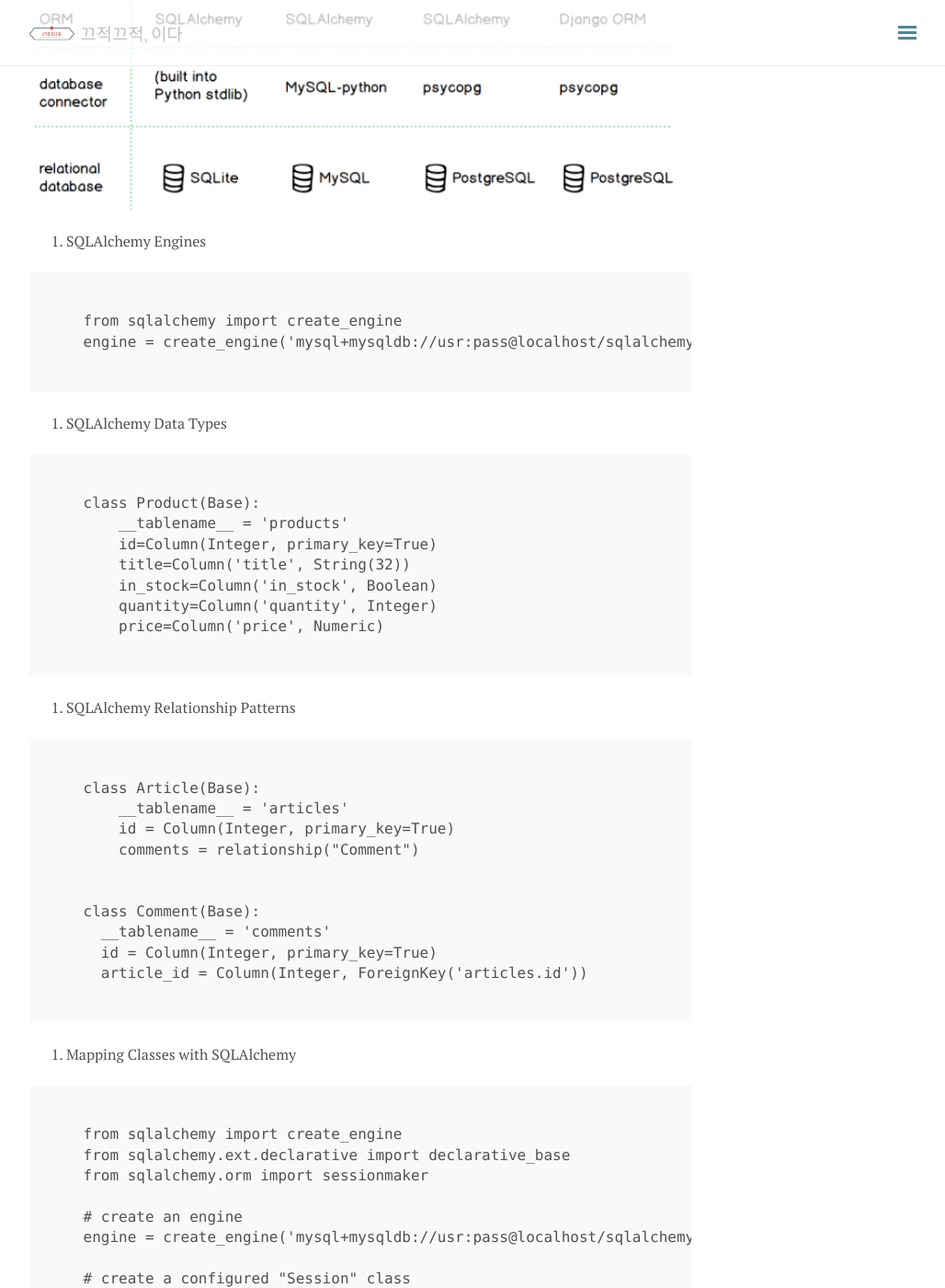
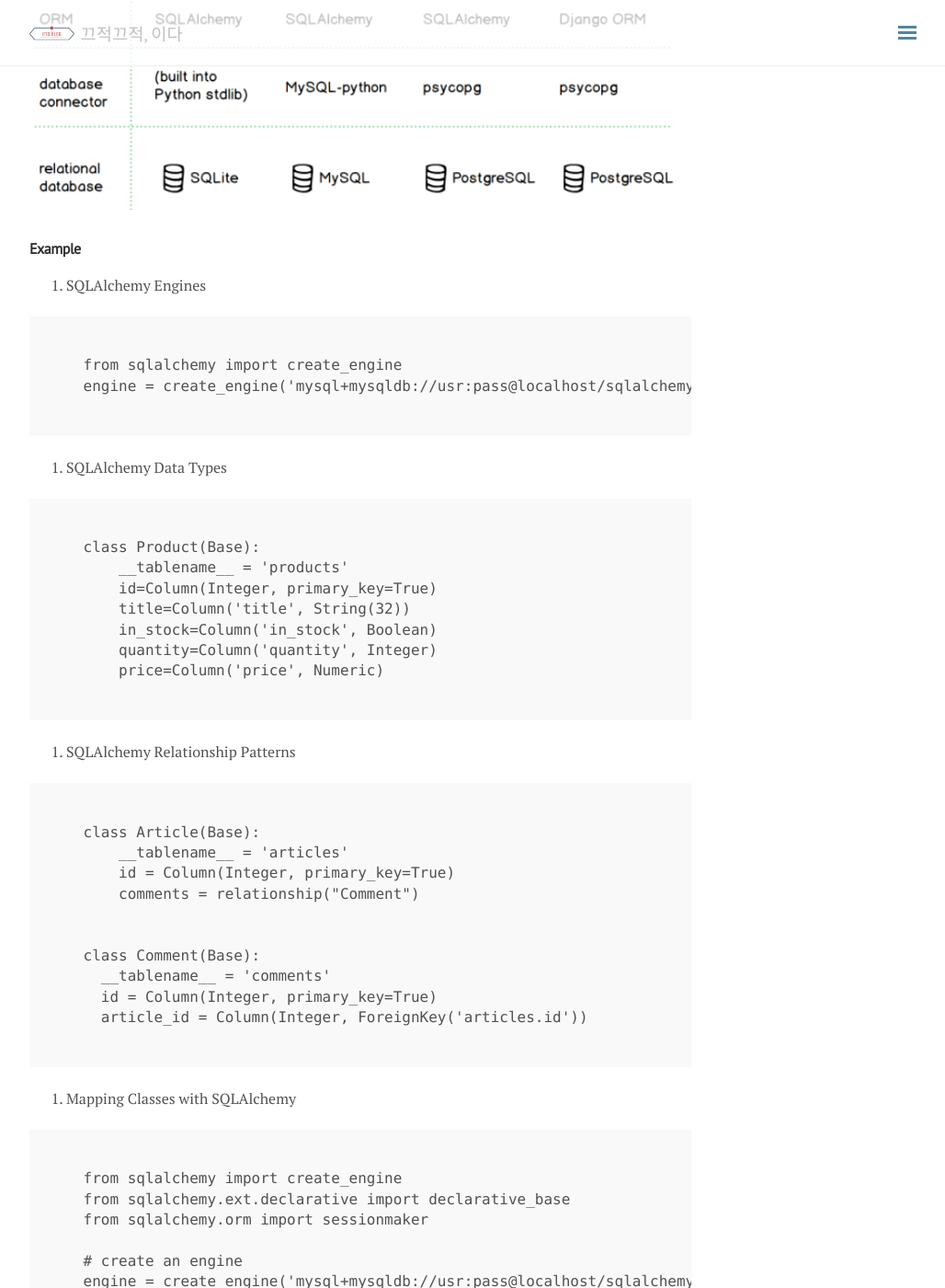
Before and after one commit to daeun1012/daeun1012.github.io, a Jekyll site: the page built from _posts/2018-12-05-orm.md, in a window 1280 px wide and 1400 px high, scrolled down 658 px. Shown: the whole window at 92% size, without its empty margins (248-1276 px from the left). Built offline with Jekyll 4.4.1, drawn with Linux system fonts in a browser that asks for light colours; nearby versions of some CDN libraries; comment, search, counter and statistics services are not loaded.

Commit message:
오타 수정

```diff
--- a/_posts/2018-12-05-orm.md
+++ b/_posts/2018-12-05-orm.md
@@ -17,6 +17,7 @@
 sqlAlchemy가 다양한 곳에서 쓰이는 것을 확인할 수 있다.
 <img src="{{ site.url }}/public/img/1205-orm/orm-example.png">
 
+### Example
 
 1. SQLAlchemy Engines
  <pre>
```
Also changed, not shown: other parts of _posts/2018-12-05-orm.md (+0 -1 lines).
